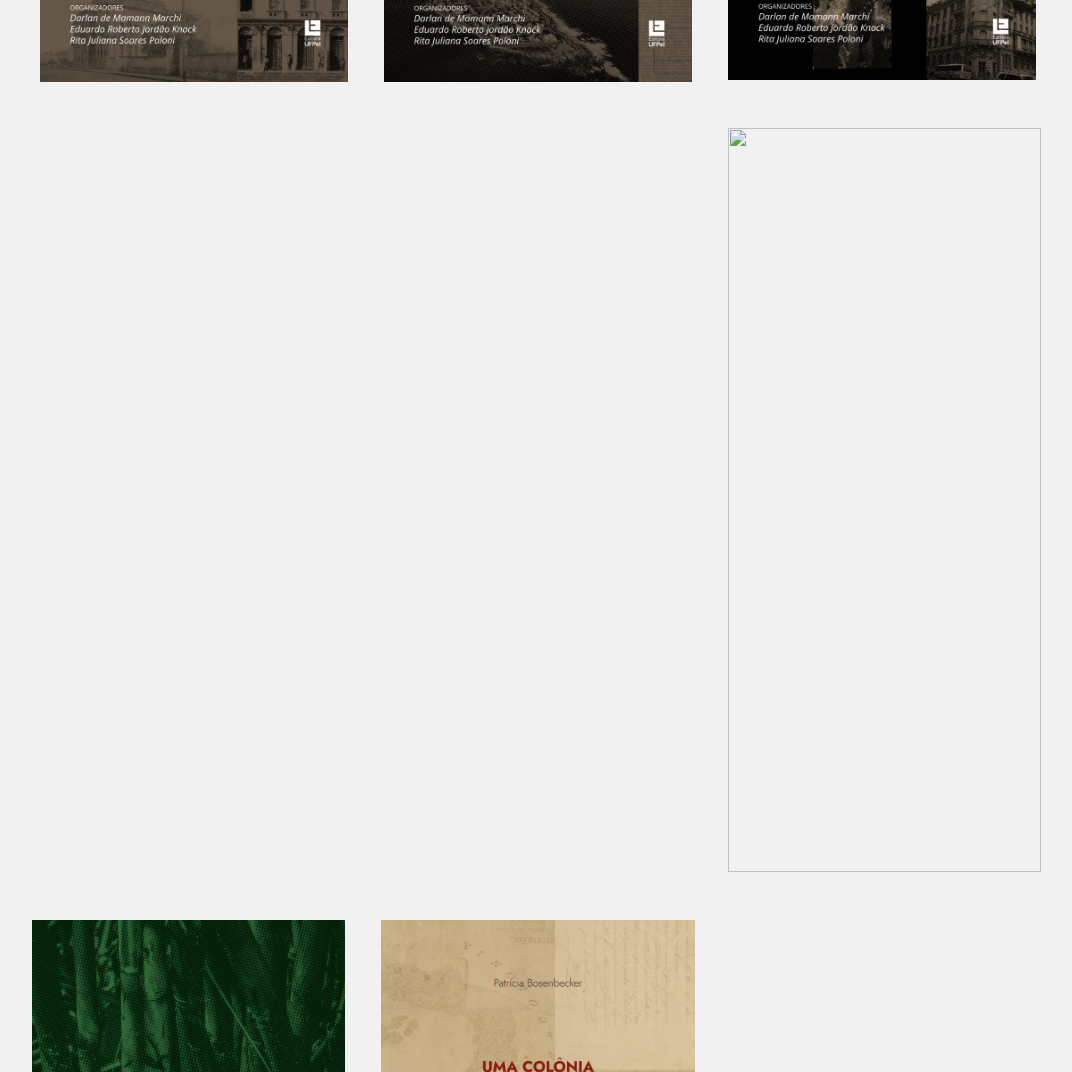
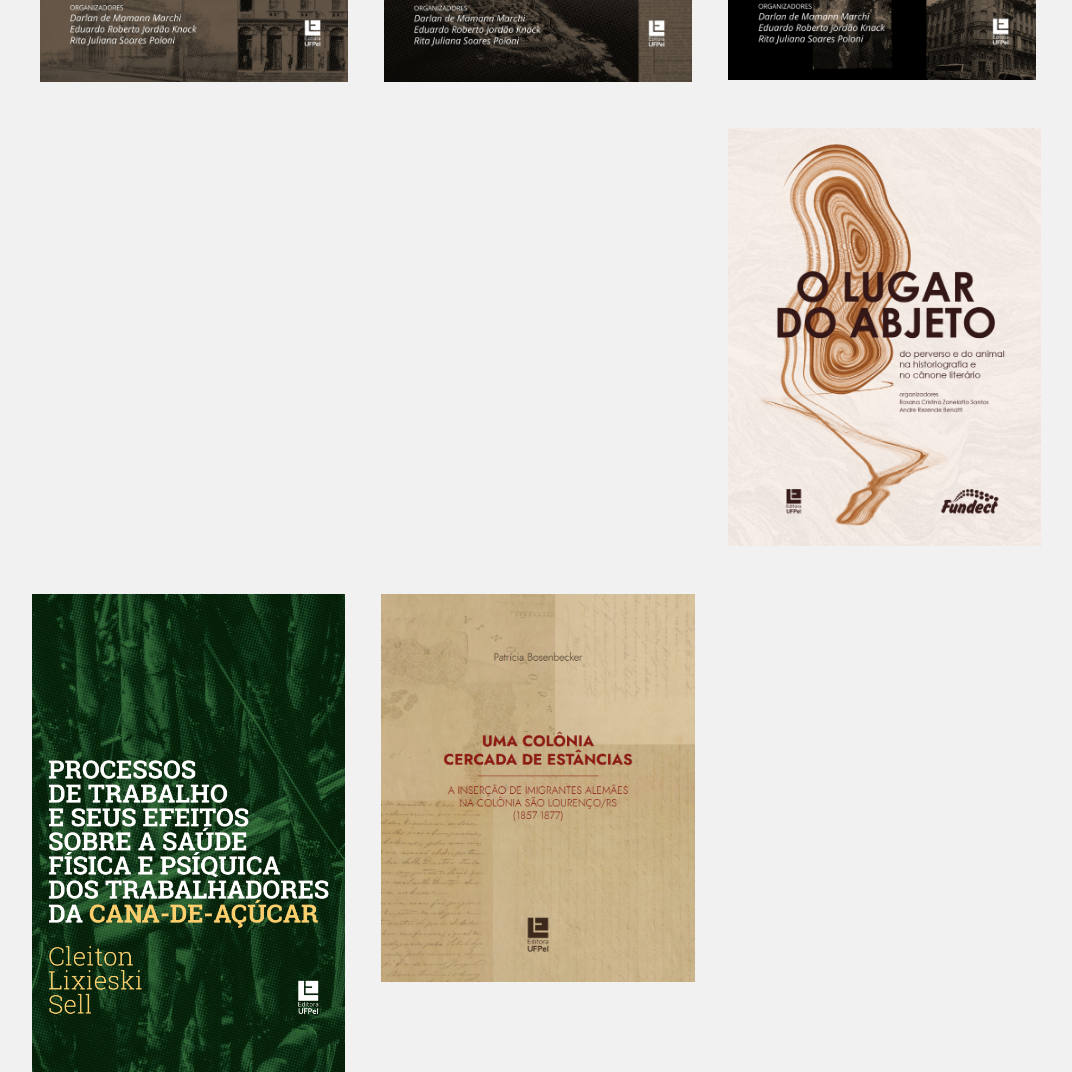
Before and after one commit to BuenoGui/BuenoGui.github.io, a plain HTML site: page index.html in a window 1280 px wide. Shown: the part 880-1952 px from the top of the page, without its empty margins (102-1174 px from the left). Drawn offline with Linux system fonts and the light colour scheme.

Commit message:
AtualizaçãoImagens.2

```diff
--- a/index.html
+++ b/index.html
@@ -65,7 +65,7 @@
         <div class="row">
           <div class="column">
             <div class="content">
-              <img src="Img\capa_OLugarDoAbjeto.png alt="Lights" style="width:100%">
+              <img src="Img\capa_OLugarDoAbjeto.png " alt="Lights" style="width:100%">
               <h3></h3>
               <p></p>
             </div>
```
